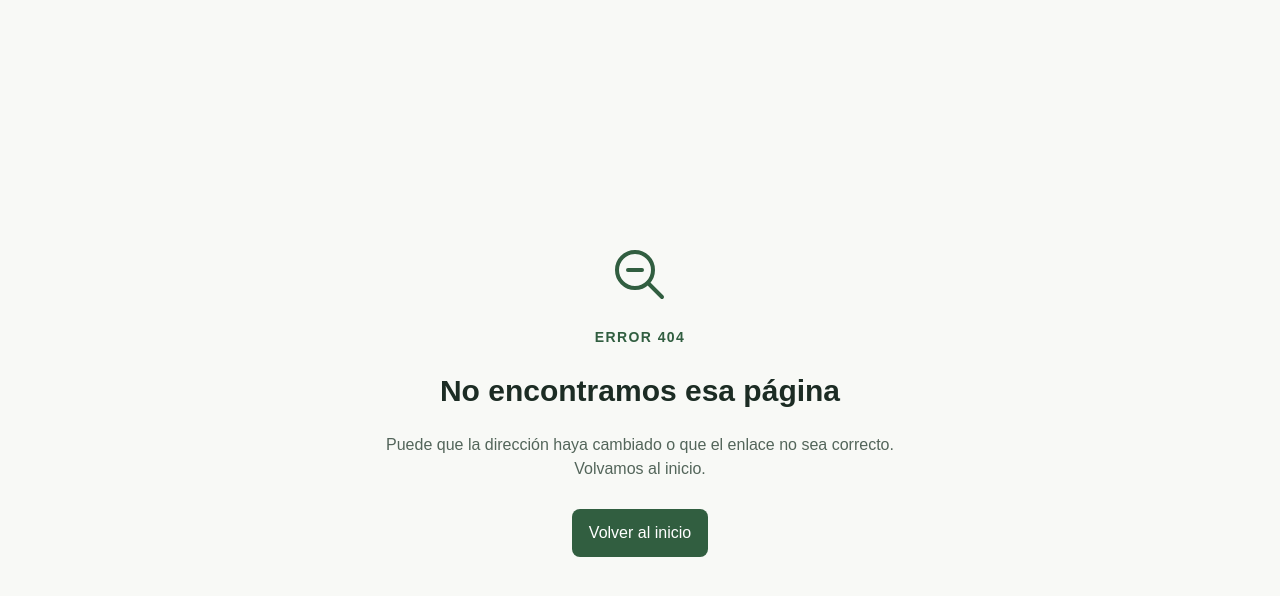
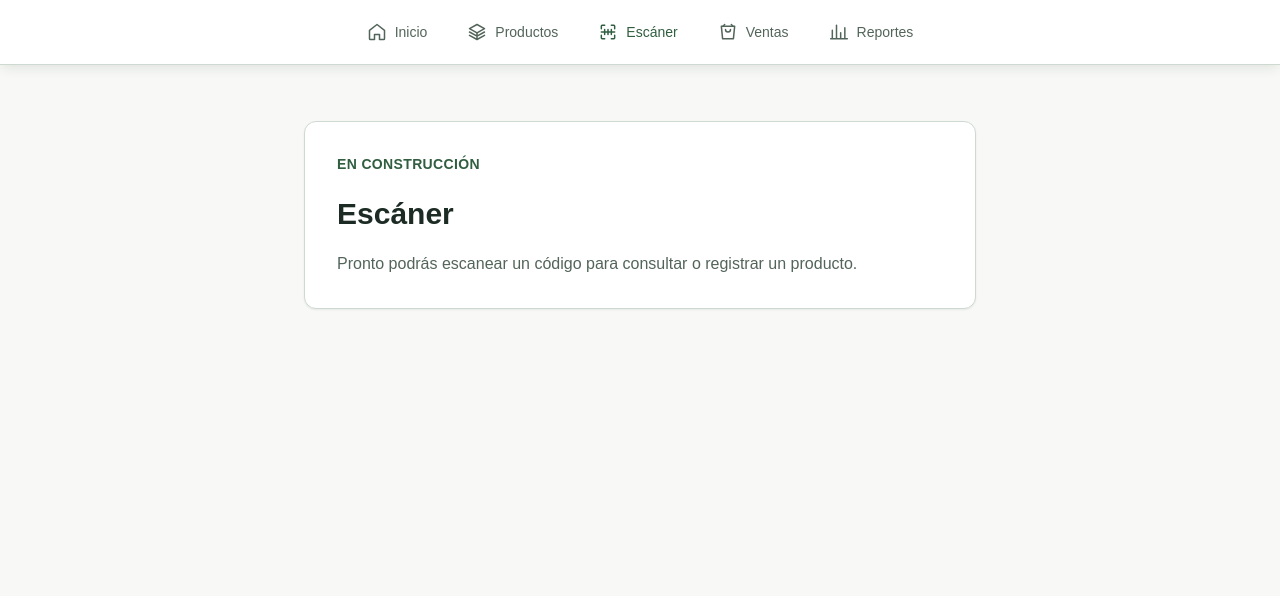
Before and after one commit to celena01-pertuz/KATHAINV, a Next.js app: page /scan in a window 1280 px wide. Before the commit this address had no page. Shown: the top 596 px of the page. Built offline with nearby package versions, Linux system fonts and the light colour scheme.

Commit message:
feat(ui): layout con menú inferior y Route Groups
Co-authored-by: Copilot <223556219+Copilot@users.noreply.github.com>

```diff
--- /dev/null
+++ b/src/app/(dashboard)/layout.tsx
@@ -0,0 +1,11 @@
+import type { ReactNode } from 'react';
+import { BottomNav } from '@/components/layout/BottomNav';
+
+export default function DashboardLayout({ children }: { children: ReactNode }) {
+  return (
+    <div className="min-h-screen bg-background pb-[calc(3.5rem+env(safe-area-inset-bottom))] text-foreground md:pb-0">
+      <BottomNav />
+      {children}
+    </div>
+  );
+}
--- /dev/null
+++ b/src/app/(dashboard)/products/page.tsx
@@ -0,0 +1,10 @@
+import { UnderConstruction } from '@/components/layout/UnderConstruction';
+
+export default function ProductsPage() {
+  return (
+    <UnderConstruction
+      title="Productos"
+      description="Pronto podrás consultar y organizar aquí los productos de tu inventario."
+    />
+  );
+}
--- /dev/null
+++ b/src/app/(dashboard)/reports/page.tsx
@@ -0,0 +1,10 @@
+import { UnderConstruction } from '@/components/layout/UnderConstruction';
+
+export default function ReportsPage() {
+  return (
+    <UnderConstruction
+      title="Reportes"
+      description="Pronto podrás revisar aquí los productos más y menos vendidos."
+    />
+  );
+}
--- /dev/null
+++ b/src/app/(dashboard)/sales/page.tsx
@@ -0,0 +1,10 @@
+import { UnderConstruction } from '@/components/layout/UnderConstruction';
+
+export default function SalesPage() {
+  return (
+    <UnderConstruction
+      title="Ventas"
+      description="Pronto podrás registrar ventas y actualizar el inventario desde aquí."
+    />
+  );
+}
--- /dev/null
+++ b/src/app/(dashboard)/scan/page.tsx
@@ -0,0 +1,10 @@
+import { UnderConstruction } from '@/components/layout/UnderConstruction';
+
+export default function ScanPage() {
+  return (
+    <UnderConstruction
+      title="Escáner"
+      description="Pronto podrás escanear un código para consultar o registrar un producto."
+    />
+  );
+}
--- /dev/null
+++ b/src/components/layout/BottomNav.tsx
@@ -0,0 +1,90 @@
+'use client';
+
+import Link from 'next/link';
+import { usePathname } from 'next/navigation';
+import { navigationItems, type NavigationIcon } from './navigation-items';
+
+function NavigationIconView({ icon }: { icon: NavigationIcon }) {
+  const sharedProps = {
+    'aria-hidden': true as const,
+    className: 'h-5 w-5 shrink-0',
+    fill: 'none',
+    stroke: 'currentColor',
+    strokeLinecap: 'round' as const,
+    strokeLinejoin: 'round' as const,
+    strokeWidth: 1.8,
+    viewBox: '0 0 24 24',
+  };
+
+  switch (icon) {
+    case 'home':
+      return (
+        <svg {...sharedProps}>
+          <path d="m3 10 9-7 9 7v10a1 1 0 0 1-1 1h-5v-6H9v6H4a1 1 0 0 1-1-1z" />
+        </svg>
+      );
+    case 'products':
+      return (
+        <svg {...sharedProps}>
+          <path d="m12 3 9 5-9 5-9-5 9-5Z" />
+          <path d="m3 12 9 5 9-5M3 16l9 5 9-5M12 13v8" />
+        </svg>
+      );
+    case 'scanner':
+      return (
+        <svg {...sharedProps}>
+          <path d="M4 8V5a1 1 0 0 1 1-1h3m8 0h3a1 1 0 0 1 1 1v3m0 8v3a1 1 0 0 1-1 1h-3m-8 0H5a1 1 0 0 1-1-1v-3M4 12h16M8 9v6m4-6v6m4-6v6" />
+        </svg>
+      );
+    case 'sales':
+      return (
+        <svg {...sharedProps}>
+          <path d="M4 5h16l-1.5 15h-13L4 5Z" />
+          <path d="M9 9a3 3 0 0 0 6 0M8 3l-2 2m10-2 2 2" />
+        </svg>
+      );
+    case 'reports':
+      return (
+        <svg {...sharedProps}>
+          <path d="M4 20V10m5 10V4m5 16v-7m5 7V7M2 20h20" />
+        </svg>
+      );
+  }
+}
+
+export function BottomNav() {
+  const pathname = usePathname();
+
+  return (
+    <nav
+      aria-label="Navegación principal"
+      className="fixed inset-x-0 bottom-0 z-50 border-t border-border bg-surface pb-[env(safe-area-inset-bottom)] shadow-md md:sticky md:top-0 md:bottom-auto md:border-b md:border-t-0"
+    >
+      <div className="mx-auto w-full max-w-7xl px-1 sm:px-4">
+        <ul className="grid grid-cols-5 md:flex md:justify-center md:gap-2">
+          {navigationItems.map((item) => {
+            const isActive =
+              pathname === item.href || (item.href !== '/' && pathname.startsWith(`${item.href}/`));
+
+            return (
+              <li key={item.href}>
+                <Link
+                  href={item.href}
+                  aria-current={isActive ? 'page' : undefined}
+                  className={`flex min-h-14 flex-col items-center justify-center gap-1 px-1 text-center text-xs font-medium focus-visible:z-10 focus-visible:outline-none focus-visible:ring-2 focus-visible:ring-inset focus-visible:ring-primary md:min-h-16 md:flex-row md:gap-2 md:px-4 md:text-sm ${
+                    isActive
+                      ? 'text-primary'
+                      : 'text-muted transition-colors hover:bg-background hover:text-foreground'
+                  }`}
+                >
+                  <NavigationIconView icon={item.icon} />
+                  <span>{item.label}</span>
+                </Link>
+              </li>
+            );
+          })}
+        </ul>
+      </div>
+    </nav>
+  );
+}
--- /dev/null
+++ b/src/components/layout/UnderConstruction.tsx
@@ -0,0 +1,22 @@
+import { Container, Typography } from '@/components/ui';
+
+interface UnderConstructionProps {
+  description: string;
+  title: string;
+}
+
+export function UnderConstruction({ description, title }: UnderConstructionProps) {
+  return (
+    <Container maxWidth="lg" className="py-10 sm:py-14">
+      <section className="mx-auto flex max-w-2xl flex-col gap-4 rounded-lg border border-border bg-surface p-6 shadow-sm sm:p-8">
+        <Typography variant="secondary" className="font-semibold uppercase tracking-wide text-primary">
+          En construcción
+        </Typography>
+        <Typography variant="title">{title}</Typography>
+        <Typography variant="text" className="text-muted">
+          {description}
+        </Typography>
+      </section>
+    </Container>
+  );
+}
--- /dev/null
+++ b/src/components/layout/navigation-items.ts
@@ -0,0 +1,15 @@
+export type NavigationIcon = 'home' | 'products' | 'scanner' | 'sales' | 'reports';
+
+export interface NavigationItem {
+  href: string;
+  icon: NavigationIcon;
+  label: string;
+}
+
+export const navigationItems: NavigationItem[] = [
+  { href: '/', icon: 'home', label: 'Inicio' },
+  { href: '/products', icon: 'products', label: 'Productos' },
+  { href: '/scan', icon: 'scanner', label: 'Escáner' },
+  { href: '/sales', icon: 'sales', label: 'Ventas' },
+  { href: '/reports', icon: 'reports', label: 'Reportes' },
+];
```
Also changed, not shown: src/app/(auth)/login/page.tsx (line endings or trailing spaces), src/app/(dashboard)/page.tsx (renamed from src/app/page.tsx).
